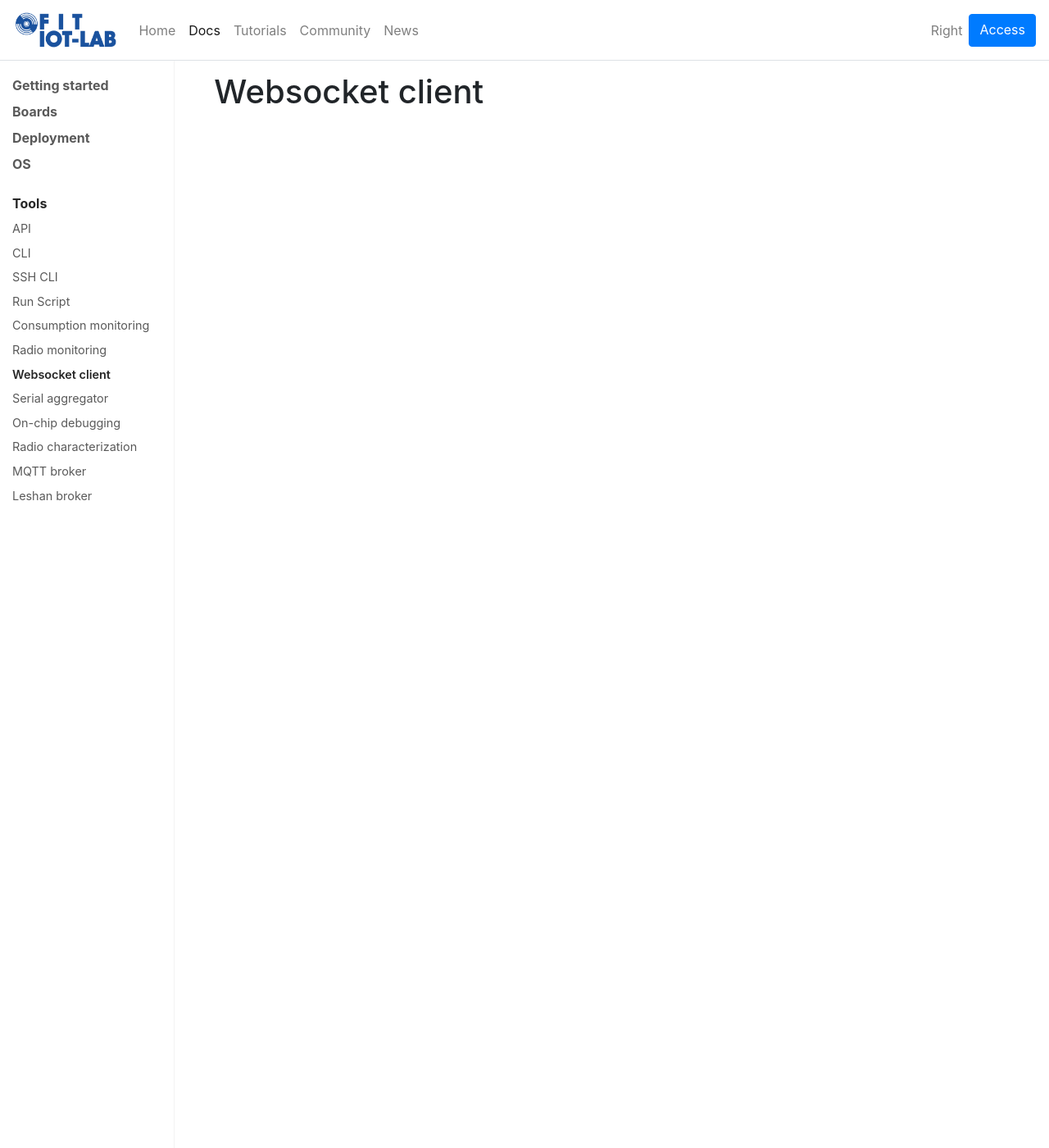
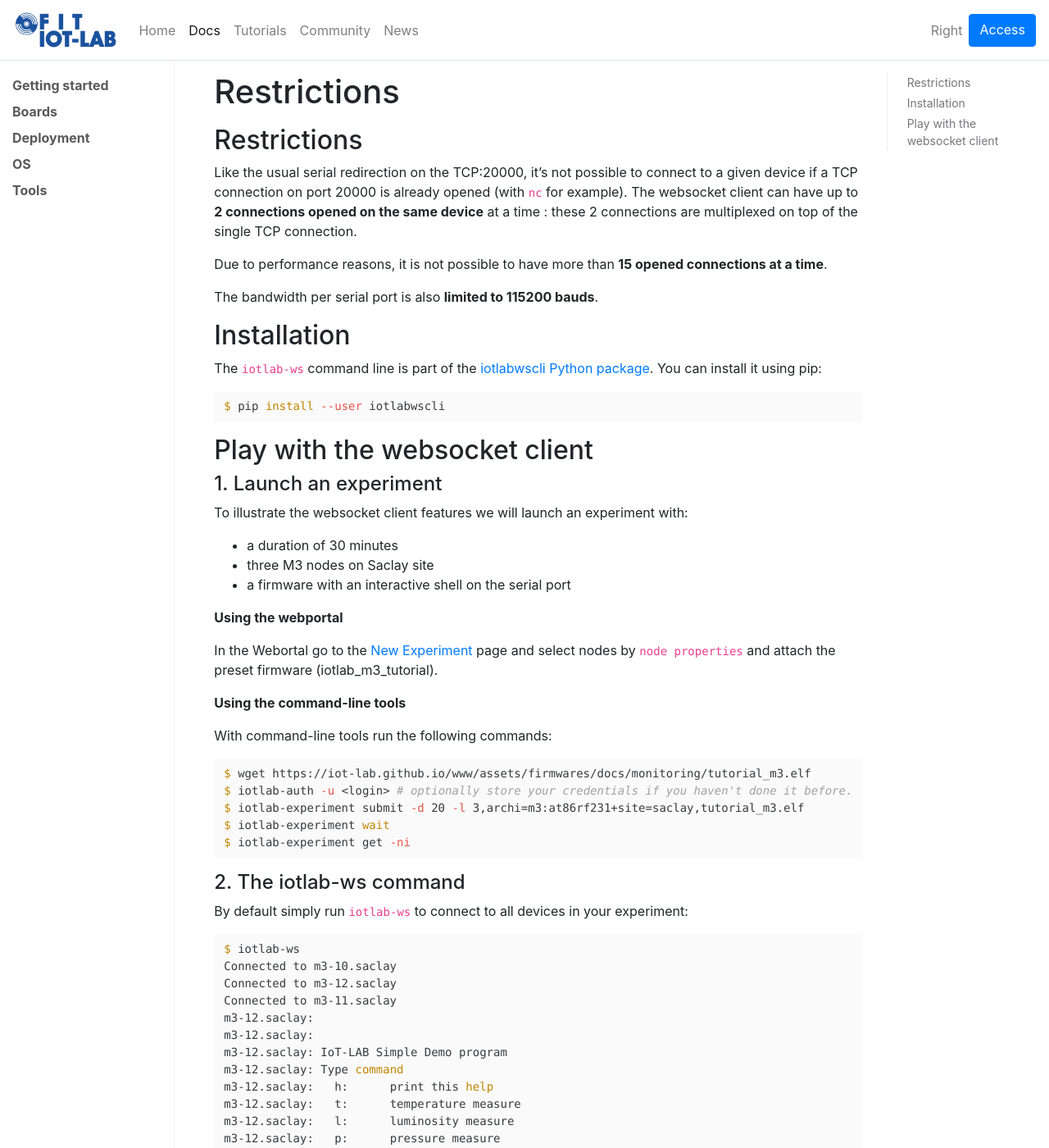
Before and after one commit to iot-lab/iot-lab.github.io, a Jekyll site: the page built from docs/tools/websocket-client.md, in a window 1280 px wide and 1400 px high. Shown: the whole window at 82% size. Built offline with Jekyll 4.4.1, drawn with Linux system fonts in a browser that asks for light colours; our own code applies the rules of GitHub Pages for plain Markdown files; some of the changed text lies outside the part shown.

Commit message:
docs/tools: add websocket-client page

````diff
--- a/docs/tools/websocket-client.md
+++ b/docs/tools/websocket-client.md
@@ -1,5 +1,170 @@
 ---
 title: Websocket client
 group: tools
-description:
+description: The websocket client is a powerful tool to aggregate serial port
+(UART) of all your experiment nodes even from different sites. This client
+automatically connects to the websocket server of each site and gather all
+connections in one call. Each websocket server connects to the devices of its
+site.
 ---
+
+## Restrictions
+
+Like the usual serial redirection on the TCP:20000, it's not possible to connect
+to a given device if a TCP connection on port 20000 is already opened (with
+`nc` for example).
+The websocket client can have up to **2 connections opened on the same device**
+at a time : these 2 connections are multiplexed on top of the single TCP
+connection.
+
+Due to performance reasons, it is not possible to have more than
+**15 opened connections at a time**.
+
+The bandwidth per serial port is also **limited to 115200 bauds**.
+
+## Installation
+
+The `iotlab-ws` command line is part of the
+[iotlabwscli Python package](https://pypi.org/project/iotlabwscli/). You can
+install it using pip:
+
+```bash
+$ pip install --user iotlabwscli
+```
+
+## Play with the websocket client
+
+#### 1. Launch an experiment
+
+To illustrate the websocket client features we will launch an experiment with:
+
+* a duration of 30 minutes
+* three M3 nodes on Saclay site
+* a firmware with an interactive shell on the serial port
+
+**Using the webportal**
+
+In the Webortal go to the
+[New Experiment](https://www.iot-lab.info/testbed/experiment) page and select nodes by `node properties` and attach the preset firmware (iotlab_m3_tutorial).
+
+**Using the command-line tools**
+
+With command-line tools run the following commands:
+
+``` bash
+$ wget https://iot-lab.github.io/www/assets/firmwares/docs/monitoring/tutorial_m3.elf
+$ iotlab-auth -u <login> # optionally store your credentials if you haven't done it before.
+$ iotlab-experiment submit -d 20 -l 3,archi=m3:at86rf231+site=saclay,tutorial_m3.elf
+$ iotlab-experiment wait
+$ iotlab-experiment get -ni
+```
+
+#### 2. The iotlab-ws command
+
+By default simply run `iotlab-ws` to connect to all devices in your experiment:
+
+``` bash
+$ iotlab-ws
+Connected to m3-10.saclay
+Connected to m3-12.saclay
+Connected to m3-11.saclay
+m3-12.saclay:
+m3-12.saclay:
+m3-12.saclay: IoT-LAB Simple Demo program
+m3-12.saclay: Type command
+m3-12.saclay: 	h:	print this help
+m3-12.saclay: 	t:	temperature measure
+m3-12.saclay: 	l:	luminosity measure
+m3-12.saclay: 	p:	pressure measure
+m3-12.saclay: 	u:	print node uid
+m3-12.saclay: 	d:	read current date using control_node
+m3-12.saclay: 	s:	send a radio packet
+m3-12.saclay: 	b:	send a big radio packet
+m3-12.saclay: 	e:	toggle leds blinking
+m3-12.saclay:
+m3-12.saclay:  Type Enter to stop printing this help
+....
+```
+
+**Note:** Hit "h" to stop the flood and print the help menu.
+
+
+When you use the `Space+Enter` combination you write `Space+newline` on the
+serial port of **all nodes in the experiment**. You can find below a summary of
+how to write on the serial port with `serial_aggregator` command.
+
+<table class="table table-striped">
+    <thead>
+        <tr>
+            <td><b>String</b></td>
+            <td><b>Send</b></td>
+        </tr>
+    </thead>
+    <tbody>
+    <tr>
+        <td>'msg'</td>
+        <td>'msg\n'  to all nodes</td>
+    </tr>
+    <tr>
+        <td>'saclay,m3,1-3+5;msg'</td>
+        <td>'msg\n' to nodes m3-1, m3-2, m3-3 and m3-5 on Saclay site</td>
+    </tr>
+    <tr>
+        <td>'saclay,m3,1;msg'</td>
+        <td>'msg\n' to nodes m3-1 on Saclay site</td>
+    </tr>
+    </tbody>
+</table>
+
+For example, you can print the brightness measurement to all nodes by
+entering 'l+Enter' and thus send 'l\n' to the serial port of all nodes :
+
+``` bash
+l
+m3-<id1>.saclay;cmd > Luminosity measure: 4.8828125E-1 lux
+m3-<id1>.saclay;
+m3-<id2>.saclay;cmd > Luminosity measure: 4.8828125E-1 lux
+m3-<id2>.saclay;
+```
+
+Send a radio packet from only one device and verify the good reception on the
+other devices. Type `saclay,m3,<id1>;s+Enter' to send `s\n` on the serial port
+of `m3-<id1>.saclay`:
+
+``` bash
+saclay,m3,<id1>;s
+m3-<id1>.saclay;cmd >
+m3-<id1>.saclay;radio > Packet sent
+m3-<id1>.saclay;
+m3-<id2>.saclay;cmd >
+m3-<id3>.saclay;cmd >
+m3-<id2>.saclay;radio > Got packet from 9982. Len: 16 Rssi: -69: 'Hello World!: 1'
+m3-<id2>.saclay;
+m3-<id3>.saclay;radio > Got packet from 9982. Len: 16 Rssi: -69: 'Hello World!: 1'
+m3-<id3>.saclay;
+```
+
+It's also possible to run iotlab-ws with some usual IoT-LAB command line tools
+options:
+- use `-i` to specify the experiment identifier:
+  ```bash
+  $ iotlab-ws -i <exp_id>
+  ```
+  This is useful if you have several experiments running on the testbed at the
+  same time.
+- use `-l` to specify the devices to connect to:
+```bash
+$ iotlab-ws -l saclay,m3,1-3 -l grenoble,m3,1-5 -l lille,m3,10
+```
+
+Finally it's important to remember that the serial port access is **exclusive**
+and thus it's possible to connect `iotlab-ws` to a device if the `nc` command
+is already connected to the serial redirection of the device.
+In this case, you will obtain this message:
+
+``` bash
+$ nc m3-<id> 20000
+Connected to m3-<id>.saclay
+Disconnected from m3-<id>.saclay: Cannot connect to node m3-<id>
+0
+```
````
